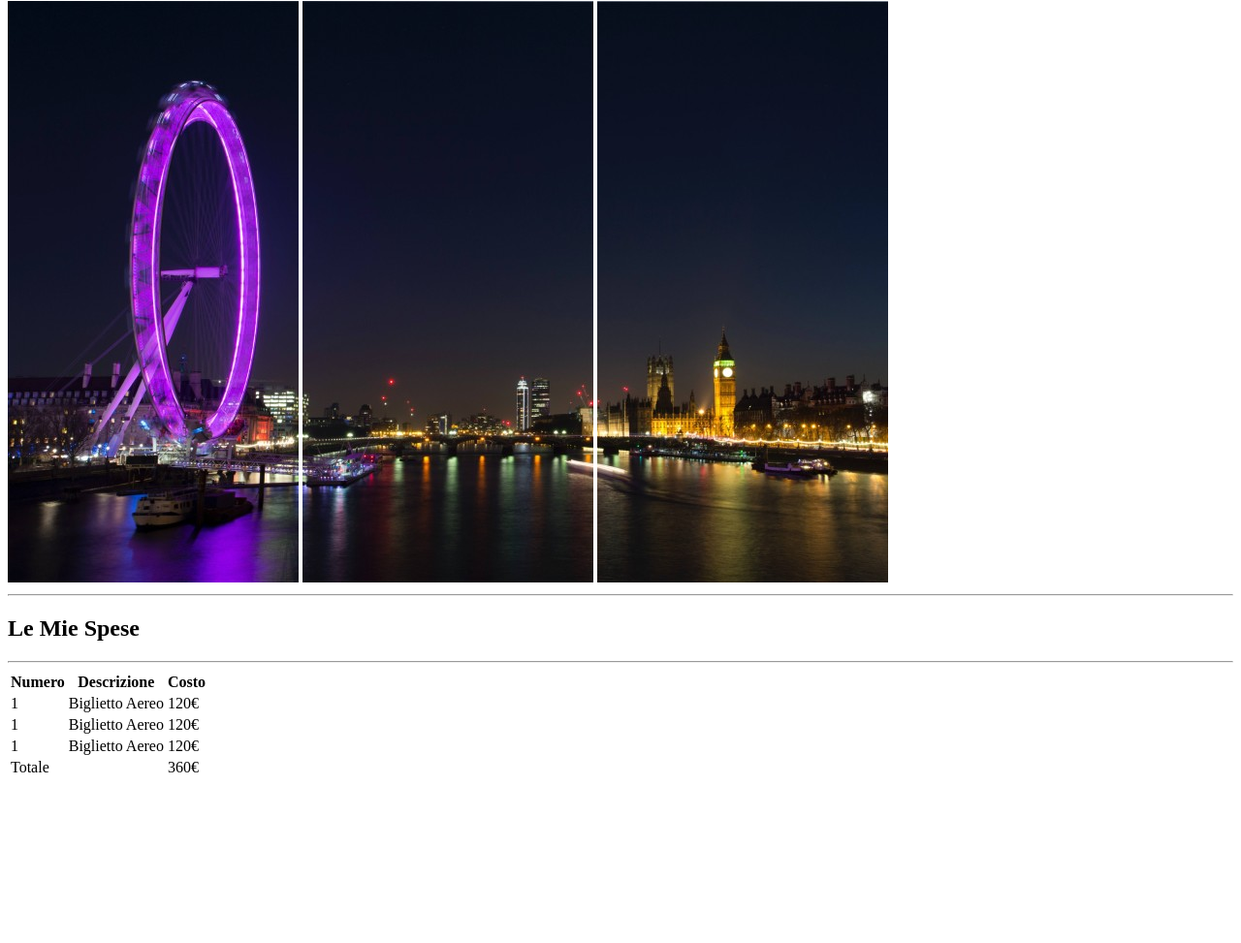
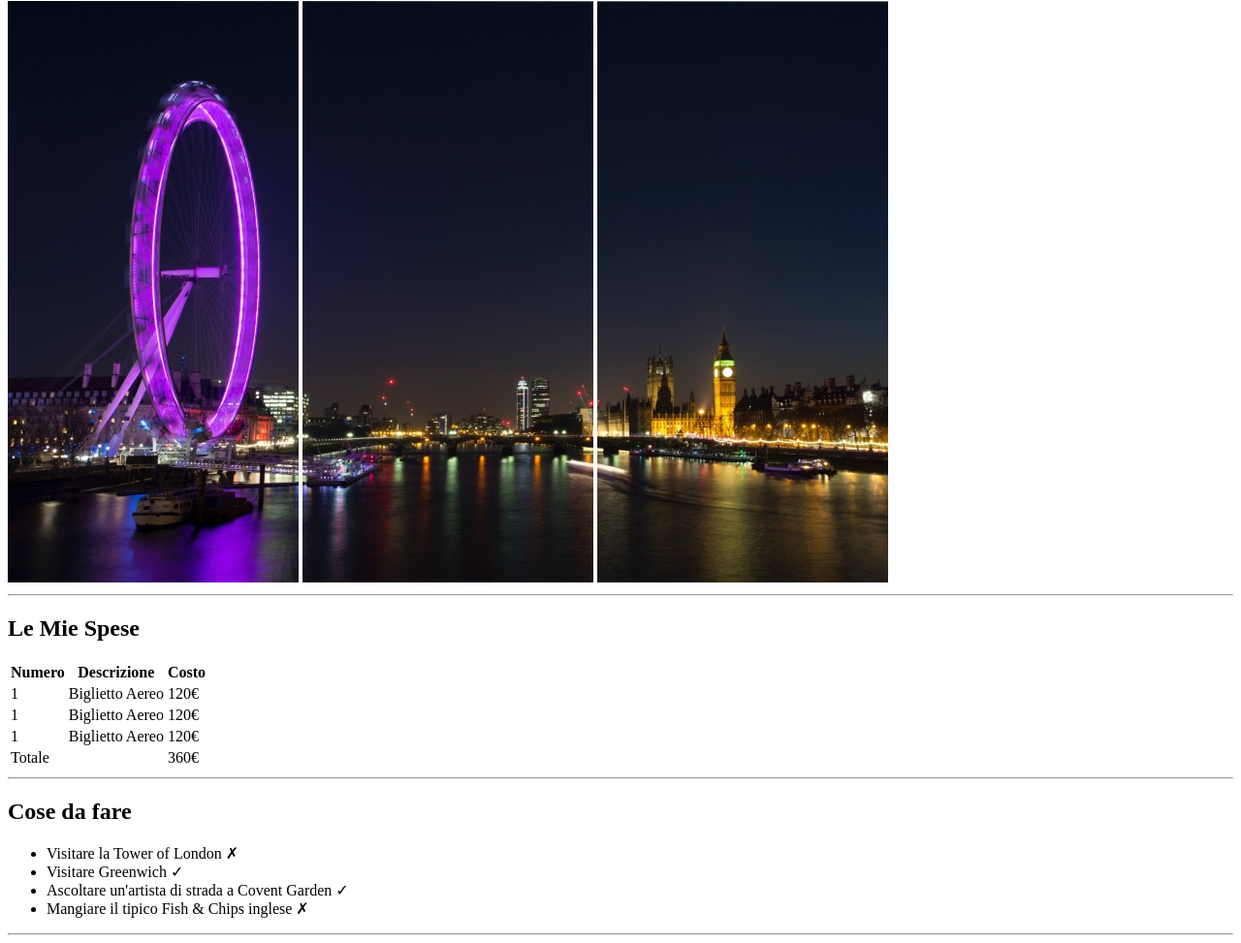
Before and after one commit to reistence/html-london-trip, a plain HTML site: page index.html in a window 1280 px wide. Shown: the part 79-1052 px from the top of the page at 97% size. Before the commit the page ends 891 px from the top, so only its background shows below. Drawn offline with Linux system fonts and the light colour scheme.

Commit message:
Aggiunta sezione Spese + Cose da fare

```diff
--- a/index.html
+++ b/index.html
@@ -57,12 +57,21 @@
               <td>360€</td>
             </tr>
           </tbody>
-          <hr />
         </table>
+        <hr />
       </section>
       <!-- /Sezione Spese -->
       <!-- Sezione Cose da fare -->
-      <section></section>
+      <section>
+        <h2>Cose da fare</h2>
+        <ul>
+          <li>Visitare la Tower of London &#x2717;</li>
+          <li>Visitare Greenwich &#x2713</li>
+          <li>Ascoltare un'artista di strada a Covent Garden &#x2713</li>
+          <li>Mangiare il tipico Fish & Chips inglese &#x2717;</li>
+        </ul>
+        <hr>
+      </section>
       <!-- /Sezione Cose da fare -->
       <!-- Sezione Info utili -->
       <section></section>
```
